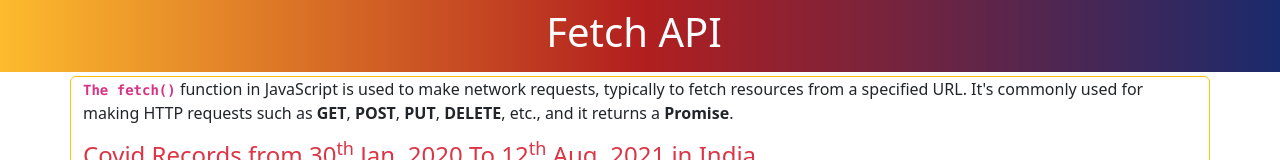
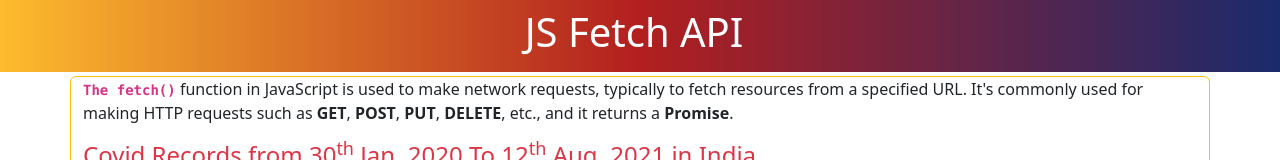
Before and after one commit to rajukhan258/Fetch-Covid-Data, a plain HTML site: page index.html in a window 1280 px wide. Shown: the top 160 px of the page. Drawn offline with nearby package versions, Linux system fonts and the light colour scheme; a small style sheet from the web is missing.

Commit message:
Update index.html
Test

```diff
--- a/index.html
+++ b/index.html
@@ -26,7 +26,7 @@
 	<header>
 		<nav class="navbar  p-2 nav-background mb-1">
 			<div class="container-fluid nav justify-content-center">
-				<p class="h1 text-white">Fetch API</p>
+				<p class="h1 text-white">JS Fetch API</p>
 			</div>
 		</nav>
 		<button type="button" class="btn btn-link position-fixed bottom-0 end-0 btn-lg px-1"
```
